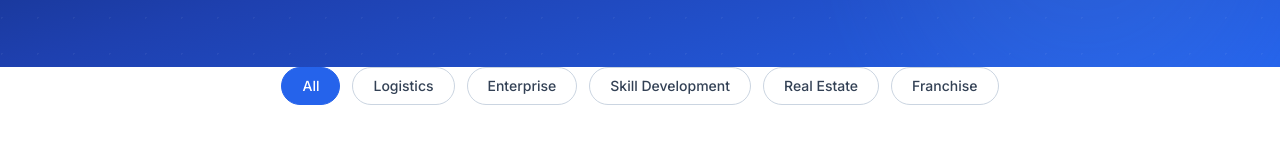
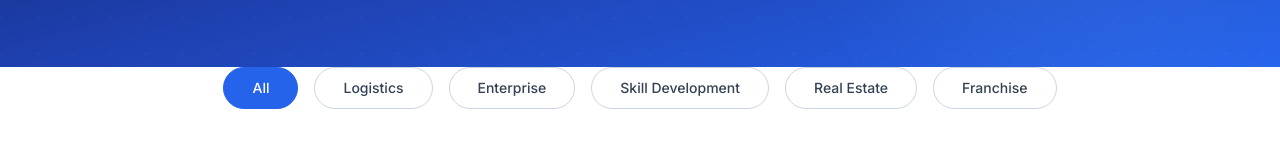
Before and after one commit to Abhishek6122008/indus-website, a Next.js app: page /knowledge-center in a window 1280 px wide. Shown: the part 353-512 px from the top of the page. Built offline with nearby package versions, Linux system fonts and the light colour scheme; no server answers.

Commit message:
fix: increase spacing and padding on knowledge center category buttons

```diff
--- a/src/components/sections/knowledge-center/CategoryFilter/index.jsx
+++ b/src/components/sections/knowledge-center/CategoryFilter/index.jsx
@@ -18,12 +18,12 @@ export function CategoryFilter() {
   return (
     <>
       <section className="bg-white px-6 pb-8">
-        <div className="mx-auto flex max-w-6xl flex-wrap justify-center gap-3">
+        <div className="mx-auto flex max-w-6xl flex-wrap justify-center gap-4">
           {categories.map((category) => (
             <button
               key={category}
               onClick={() => setActiveCategory(category)}
-              className={`rounded-full border px-5 py-2 text-sm font-medium transition ${
+              className={`rounded-full border px-7 py-2.5 text-sm font-medium transition ${
                 activeCategory === category
                   ? 'border-blue-600 bg-blue-600 text-white'
                   : 'border-slate-300 bg-white text-slate-700 hover:border-blue-600 hover:text-blue-600'
```
